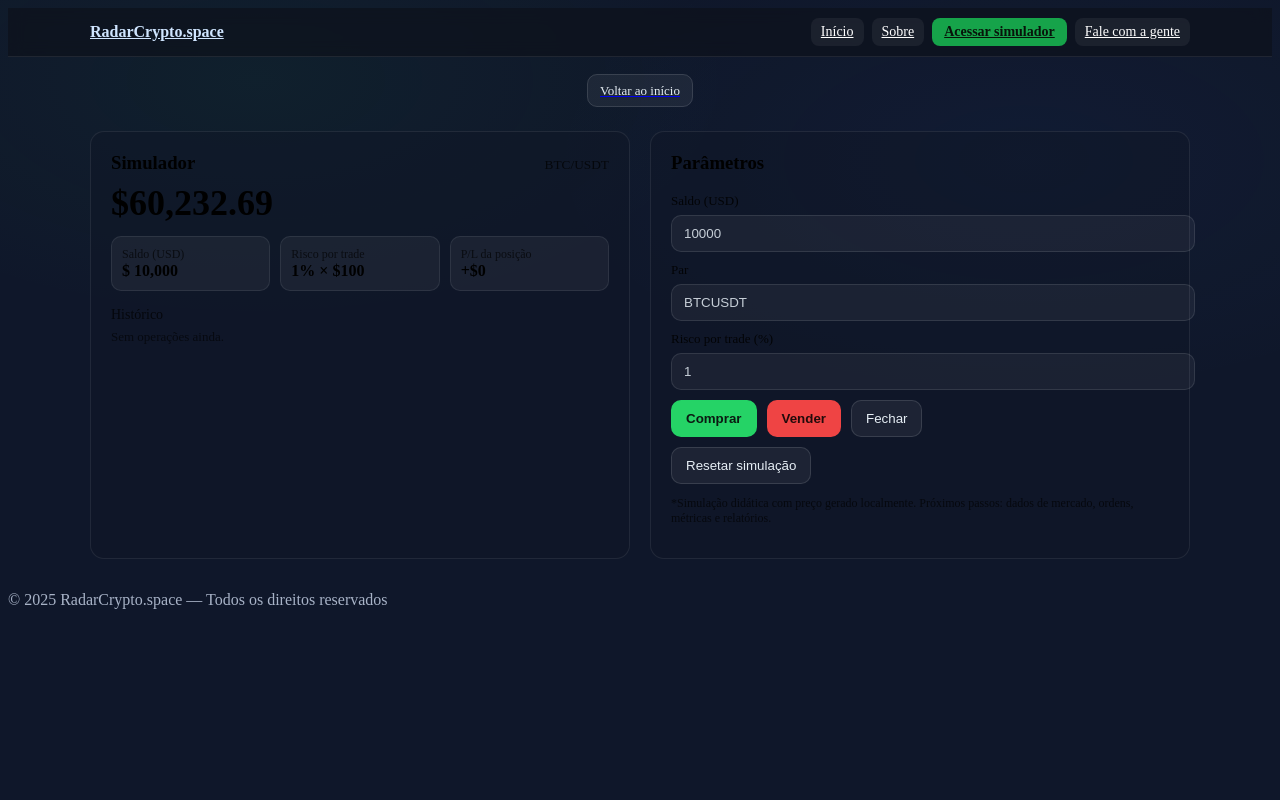
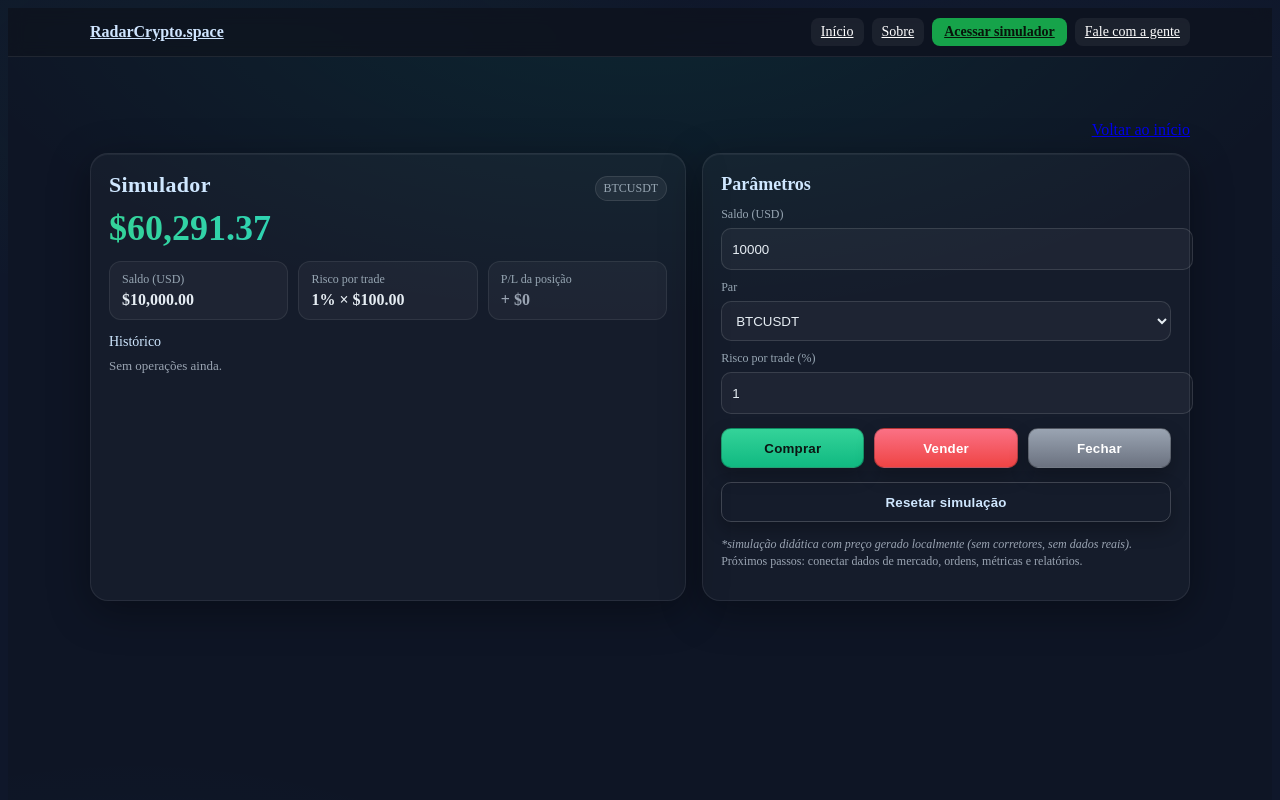
Before and after one commit to Ivanmonteiro-create/radarcripto.space, a Next.js app: page /simulador in a window 1280 px wide. Shown: the top 800 px of the page. Built offline with nearby package versions, Linux system fonts and the light colour scheme.

Commit message:
Update simulador.js

```diff
--- a/pages/simulador.js
+++ b/pages/simulador.js
@@ -1,107 +1,320 @@
-import Link from 'next/link';
-import Sparkline from '@components/Sparkline';
-import { useState } from 'react';
+import { useEffect, useMemo, useState } from "react";
+import Link from "next/link";
+
+const fmt = (v) =>
+  v.toLocaleString("en-US", { style: "currency", currency: "USD", maximumFractionDigits: 2 });
 
 export default function Simulador() {
+  // estados básicos (mantidos simples para não quebrar seu fluxo atual)
   const [saldo, setSaldo] = useState(10000);
-  const [par, setPar] = useState('BTCUSDT');
-  const [risco, setRisco] = useState(1);
+  const [par, setPar] = useState("BTCUSDT");
+  const [riscoPct, setRiscoPct] = useState(1);
+  const [equity, setEquity] = useState(60232.69);
+  const [hist, setHist] = useState([]);
 
-  const grid = {
-    maxWidth: 1100, margin: '32px auto',
-    display: 'grid', gridTemplateColumns: '1fr 1fr', gap: 20,
-  };
-  const card = {
-    padding: 20, borderRadius: 14,
-    background: 'rgba(17,24,39,.45)', border: '1px solid rgba(255,255,255,.08)',
-  };
-  const headerRow = {
-    display: 'flex', justifyContent: 'flex-end',
-    maxWidth: 1100, margin: '24px auto 0',
-  };
-  const ghost = {
-    padding: '8px 12px', borderRadius: 10, fontSize: 13,
-    border: '1px solid rgba(255,255,255,.12)', background: 'rgba(255,255,255,.06)', color: '#e6eef5',
-  };
+  // preço simulado (apenas decorativo por enquanto)
+  const preco = useMemo(() => {
+    const base = 60000;
+    const jitter = Math.sin(Date.now() / 14000) * 1200 + Math.cos(Date.now() / 9000) * 800;
+    return Math.max(200, base + jitter);
+  }, [Date.now()]);
+
+  useEffect(() => {
+    const t = setInterval(() => {
+      // move equity levemente para dar “vida”
+      setEquity((e) => {
+        const delta = (Math.random() - 0.5) * 120;
+        return Math.max(0, e + delta);
+      });
+    }, 1500);
+    return () => clearInterval(t);
+  }, []);
+
+  const riscoUsd = Math.round((riscoPct / 100) * saldo);
+
+  function registrar(tipo) {
+    const dir = tipo === "buy" ? 1 : -1;
+    const resultado = Math.round(((Math.random() - 0.48) * 2) * riscoUsd); // -~+ risco
+    setEquity((e) => e + resultado * 0.2 * dir);
+    setHist((h) => [
+      {
+        id: Date.now(),
+        par,
+        tipo: tipo === "buy" ? "Compra" : "Venda",
+        risco: `${riscoPct}%`,
+        preco: fmt(preco),
+        pnl: fmt(resultado),
+      },
+      ...h,
+    ]);
+  }
+
+  function resetar() {
+    setSaldo(10000);
+    setPar("BTCUSDT");
+    setRiscoPct(1);
+    setEquity(60232.69);
+    setHist([]);
+  }
 
   return (
-    <>
-      <div style={headerRow}>
-        <Link href="/"><span style={ghost}>Voltar ao início</span></Link>
+    <main className="sim">
+      <div className="shell">
+        <div className="topbar">
+          <Link href="/" className="pill">Voltar ao início</Link>
         </div>
 
-      <div style={grid}>
-        <div style={card}>
-          <div style={{ display:'flex', justifyContent:'space-between', alignItems:'baseline' }}>
-            <h3 style={{ margin: 0 }}>Simulador</h3>
-            <small style={{ opacity:.7 }}>BTC/USDT</small>
+        <div className="grid">
+          {/* Painel esquerdo */}
+          <section className="panel">
+            <div className="panel-head">
+              <h2>Simulador</h2>
+              <span className="pair">{par}</span>
             </div>
 
-          <div style={{ fontSize: 36, fontWeight: 800, margin: '8px 0 12px' }}>$60,232.69</div>
-          <div style={{ marginBottom: 10 }}><Sparkline /></div>
+            <div className="equity">{fmt(equity)}</div>
 
-          <div style={{ display:'grid', gridTemplateColumns:'repeat(3,1fr)', gap: 10 }}>
-            <Metric label="Saldo (USD)" value={`$ ${saldo.toLocaleString()}`} />
-            <Metric label="Risco por trade" value={`${risco}% × $${(saldo*risco/100).toLocaleString()}`} />
-            <Metric label="P/L da posição" value="+$0" />
+            <div className="stats">
+              <div className="stat">
+                <span className="k">Saldo (USD)</span>
+                <span className="v">{fmt(saldo)}</span>
+              </div>
+              <div className="stat">
+                <span className="k">Risco por trade</span>
+                <span className="v">
+                  {riscoPct}% × {fmt(riscoUsd)}
+                </span>
+              </div>
+              <div className="stat">
+                <span className="k">P/L da posição</span>
+                <span className="v muted">+ $0</span>
+              </div>
             </div>
 
-          <div style={{ marginTop: 16, opacity:.7, fontSize: 14 }}>Histórico</div>
-          <div style={{ marginTop: 6, opacity:.6, fontSize: 13 }}>Sem operações ainda.</div>
+            <div className="history">
+              <div className="h-title">Histórico</div>
+              {hist.length === 0 ? (
+                <div className="muted small">Sem operações ainda.</div>
+              ) : (
+                <ul className="rows">
+                  {hist.slice(0, 8).map((r) => (
+                    <li key={r.id} className="row">
+                      <span className="tag">{r.tipo}</span>
+                      <span className="mono">{r.par}</span>
+                      <span className="mono">{r.preco}</span>
+                      <span className="mono">{r.risco}</span>
+                      <span className={`pnl ${r.pnl.startsWith("-") ? "neg" : "pos"}`}>{r.pnl}</span>
+                    </li>
+                  ))}
+                </ul>
+              )}
+            </div>
+          </section>
+
+          {/* Painel direito */}
+          <section className="panel">
+            <h3>Parâmetros</h3>
+
+            <label className="lab">Saldo (USD)</label>
+            <input
+              className="input"
+              type="number"
+              min={100}
+              value={saldo}
+              onChange={(e) => setSaldo(Number(e.target.value || 0))}
+            />
+
+            <label className="lab">Par</label>
+            <select className="input" value={par} onChange={(e) => setPar(e.target.value)}>
+              <option>BTCUSDT</option>
+              <option>ETHUSDT</option>
+              <option>SOLUSDT</option>
+              <option>BNBUSDT</option>
+              <option>ADAUSDT</option>
+              <option>XRPUSDT</option>
+              <option>LINKUSDT</option>
+              <option>DOGEUSDT</option>
+            </select>
+
+            <label className="lab">Risco por trade (%)</label>
+            <input
+              className="input"
+              type="number"
+              min={0.1}
+              step={0.1}
+              value={riscoPct}
+              onChange={(e) => setRiscoPct(Number(e.target.value || 0))}
+            />
+
+            <div className="btns">
+              <button className="btn buy" onClick={() => registrar("buy")}>Comprar</button>
+              <button className="btn sell" onClick={() => registrar("sell")}>Vender</button>
+              <button className="btn close" onClick={() => setHist([])}>Fechar</button>
             </div>
 
-        <div style={card}>
-          <h3 style={{ marginTop: 0 }}>Parâmetros</h3>
-
-          <Field label="Saldo (USD)">
-            <input value={saldo} onChange={e => setSaldo(Number(e.target.value) || 0)} style={inputStyle} />
-          </Field>
-
-          <Field label="Par">
-            <input value={par} onChange={e => setPar(e.target.value)} style={inputStyle} />
-          </Field>
-
-          <Field label="Risco por trade (%)">
-            <input value={risco} onChange={e => setRisco(Number(e.target.value) || 0)} style={inputStyle} />
-          </Field>
-
-          <div style={{ display:'flex', gap: 10, marginTop: 10 }}>
-            <button style={buyBtn}>Comprar</button>
-            <button style={sellBtn}>Vender</button>
-            <button style={ghostBtn}>Fechar</button>
+            <div className="btns minor">
+              <button className="btn reset" onClick={resetar}>Resetar simulação</button>
             </div>
 
-          <button style={{ ...ghostBtn, marginTop: 10 }}>Resetar simulação</button>
-
-          <p style={{ marginTop: 12, opacity:.65, fontSize: 12 }}>
-            *Simulação didática com preço gerado localmente. Próximos passos: dados de mercado, ordens, métricas e relatórios.
+            <p className="disclaimer">
+              <em>*simulação didática com preço gerado localmente (sem corretores, sem dados reais).</em><br />
+              Próximos passos: conectar dados de mercado, ordens, métricas e relatórios.
             </p>
+          </section>
         </div>
       </div>
-    </>
+
+      <style jsx>{`
+        .sim {
+          min-height: 100vh;
+          background: radial-gradient(1200px 600px at 50% -10%, rgba(0,255,200,0.08), transparent 60%),
+                      radial-gradient(900px 600px at 10% 110%, rgba(0,180,255,0.06), transparent 60%),
+                      #0e1525;
+          color: #e6edf3;
+          padding: 64px 16px 96px;
+        }
+        .shell { width: min(1100px, 100%); margin: 0 auto; }
+        .topbar {
+          display: flex;
+          justify-content: flex-end;
+          margin-bottom: 14px;
+        }
+        .pill {
+          padding: 10px 14px;
+          border-radius: 12px;
+          background: rgba(255,255,255,0.06);
+          border: 1px solid rgba(255,255,255,0.12);
+          color: #e6edf3;
+          text-decoration: none;
+          font-weight: 600;
+        }
+        .grid {
+          display: grid;
+          grid-template-columns: 1.1fr 0.9fr;
+          gap: 16px;
+        }
+        .panel {
+          background: rgba(255,255,255,0.03);
+          border: 1px solid rgba(255,255,255,0.08);
+          border-radius: 18px;
+          padding: 18px;
+          box-shadow: 0 10px 40px rgba(0,0,0,0.35), inset 0 1px 0 rgba(255,255,255,0.05);
+        }
+        .panel-head {
+          display: flex;
+          align-items: baseline;
+          justify-content: space-between;
+          margin-bottom: 4px;
+        }
+        h2 {
+          margin: 0;
+          font-size: 22px;
+          color: #cfe7ff;
+          letter-spacing: 0.3px;
+        }
+        .pair {
+          font-size: 12px;
+          color: #97a6b3;
+          background: rgba(255,255,255,0.06);
+          border: 1px solid rgba(255,255,255,0.1);
+          padding: 4px 8px;
+          border-radius: 999px;
+        }
+        .equity {
+          font-size: clamp(26px, 5vw, 36px);
+          font-weight: 800;
+          margin: 6px 0 12px;
+          background: linear-gradient(90deg, #34d399, #22d3ee);
+          -webkit-background-clip: text;
+          background-clip: text;
+          color: transparent;
+        }
+        .stats {
+          display: grid;
+          grid-template-columns: repeat(3, minmax(0, 1fr));
+          gap: 10px;
+          margin-bottom: 14px;
+        }
+        .stat {
+          background: rgba(255,255,255,0.04);
+          border: 1px solid rgba(255,255,255,0.08);
+          border-radius: 12px;
+          padding: 10px 12px;
+        }
+        .k { display: block; font-size: 12px; color: #97a6b3; margin-bottom: 4px; }
+        .v { font-weight: 700; }
+        .muted { color: #9aa4b2; }
+        .small { font-size: 13px; }
+
+        .history { margin-top: 12px; }
+        .h-title { font-size: 14px; color: #cfe7ff; margin-bottom: 8px; }
+        .rows { list-style: none; padding: 0; margin: 0; display: grid; gap: 8px; }
+        .row {
+          display: grid;
+          grid-template-columns: 84px 1fr 1fr 64px 90px;
+          gap: 10px;
+          align-items: center;
+          background: rgba(255,255,255,0.03);
+          border: 1px solid rgba(255,255,255,0.07);
+          padding: 8px 10px;
+          border-radius: 10px;
+        }
+        .tag {
+          display: inline-block;
+          padding: 6px 8px;
+          border-radius: 8px;
+          font-weight: 700;
+          font-size: 12px;
+          color: #0b1512;
+          background: linear-gradient(180deg, #34d399, #10b981);
+        }
+        .mono { font-family: ui-monospace, SFMono-Regular, Menlo, monospace; font-size: 13px; color: #cbd5df; }
+        .pnl { font-weight: 700; }
+        .pnl.pos { color: #34d399; }
+        .pnl.neg { color: #ef4444; }
+
+        h3 { margin: 2px 0 12px; font-size: 18px; color: #cfe7ff; }
+        .lab { font-size: 12px; color: #97a6b3; margin: 10px 0 6px; display: block; }
+        .input {
+          width: 100%;
+          height: 40px;
+          background: rgba(255,255,255,0.04);
+          border: 1px solid rgba(255,255,255,0.12);
+          color: #e6edf3;
+          border-radius: 10px;
+          padding: 0 10px;
+        }
+        .btns { display: grid; grid-template-columns: repeat(3, 1fr); gap: 10px; margin-top: 14px; }
+        .btns.minor { grid-template-columns: 1fr; }
+        .btn {
+          height: 40px;
+          border-radius: 10px;
+          font-weight: 800;
+          letter-spacing: 0.2px;
+          border: 1px solid rgba(0,0,0,0.25);
+          box-shadow: 0 8px 18px rgba(0,0,0,0.25);
+          color: #0b1512;
+          transition: transform .12s ease, filter .2s ease;
+        }
+        .btn:hover { transform: translateY(-1px); filter: brightness(1.04); }
+        .buy { background: linear-gradient(180deg, #34d399, #10b981); }
+        .sell { background: linear-gradient(180deg, #fb7185, #ef4444); color: #fff; }
+        .close { background: linear-gradient(180deg, #9aa4b2, #6b7280); color: #fff; }
+        .reset {
+          background: transparent;
+          color: #cfe7ff;
+          border-color: rgba(255,255,255,0.18);
+        }
+        .disclaimer {
+          margin-top: 14px;
+          color: #9aa4b2;
+          font-size: 12px;
+          line-height: 1.4;
+        }
+        @media (max-width: 920px) {
+          .grid { grid-template-columns: 1fr; }
+        }
+      `}</style>
+    </main>
   );
 }
-
-function Field({ label, children }) {
-  return (
-    <label style={{ display:'block', fontSize: 13, opacity:.85, marginBottom: 10 }}>
-      {label}
-      <div style={{ marginTop: 6 }}>{children}</div>
-    </label>
-  );
-}
-function Metric({ label, value }) {
-  return (
-    <div style={{ padding: 10, borderRadius: 10, background:'rgba(255,255,255,.05)', border:'1px solid rgba(255,255,255,.08)' }}>
-      <div style={{ opacity:.65, fontSize: 12 }}>{label}</div>
-      <div style={{ fontWeight: 700 }}>{value}</div>
-    </div>
-  );
-}
-const inputStyle = {
-  width: '100%', padding:'10px 12px', borderRadius:10,
-  border:'1px solid rgba(255,255,255,.12)', background:'rgba(255,255,255,.06)', color:'#e6eef5'
-};
-const buyBtn  = { padding:'10px 14px', borderRadius:10, border:'1px solid rgba(37,211,102,.5)', background:'#25d366', color:'#0b1a12', fontWeight:700 };
-const sellBtn = { padding:'10px 14px', borderRadius:10, border:'1px solid rgba(239,68,68,.5)', background:'#ef4444', color:'#220b0b', fontWeight:700 };
-const ghostBtn= { padding:'10px 14px', borderRadius:10, border:'1px solid rgba(255,255,255,.12)', background:'rgba(255,255,255,.06)', color:'#e6eef5' };
```
Lines whose indentation alone changed are shown as unchanged.
